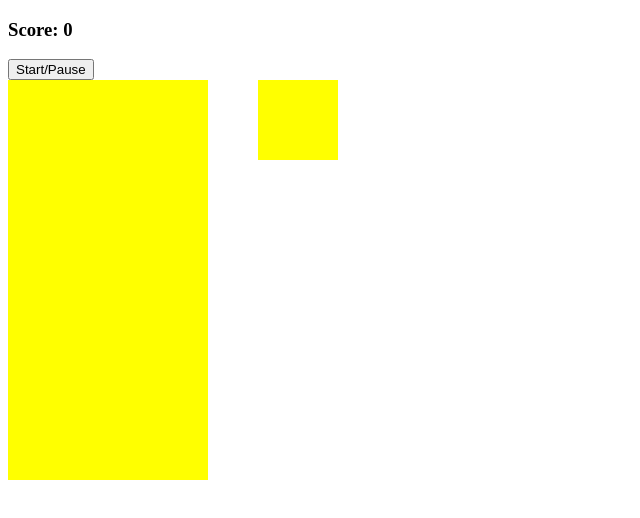
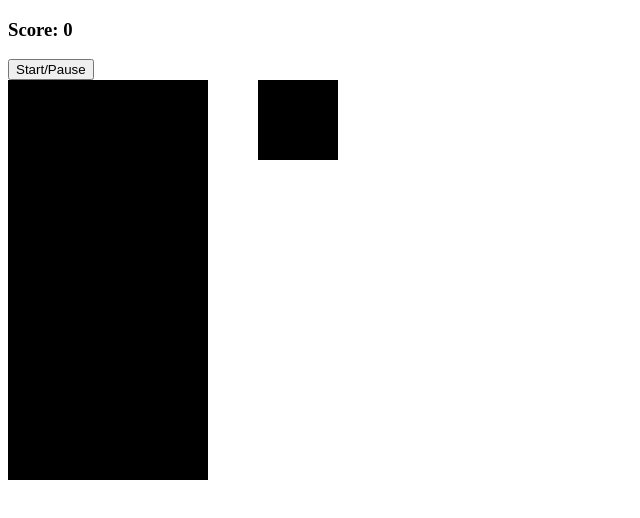
Before and after one commit to Devendra616/tetris, a website: page index.html in a window 1280 px wide. Shown: the whole page, without its empty margins (0-640 px from the left). Drawn offline with Linux system fonts and the light colour scheme.

Commit message:
black background

```diff
--- a/style.css
+++ b/style.css
@@ -5,7 +5,7 @@
 .grid{
     width: 200px;
     height: 400px;
-    background-color: yellow;
+    background-color: black;
     display: flex;
     flex-wrap: wrap;
 }
@@ -25,7 +25,7 @@
     height: 80px;
     display:flex;
     flex-wrap: wrap;
-    background-color: yellow;
+    background-color:black;
     margin-left: 50px;
 }
 
```
Also changed, not shown: README.md (added), package.json (line endings or trailing spaces).
